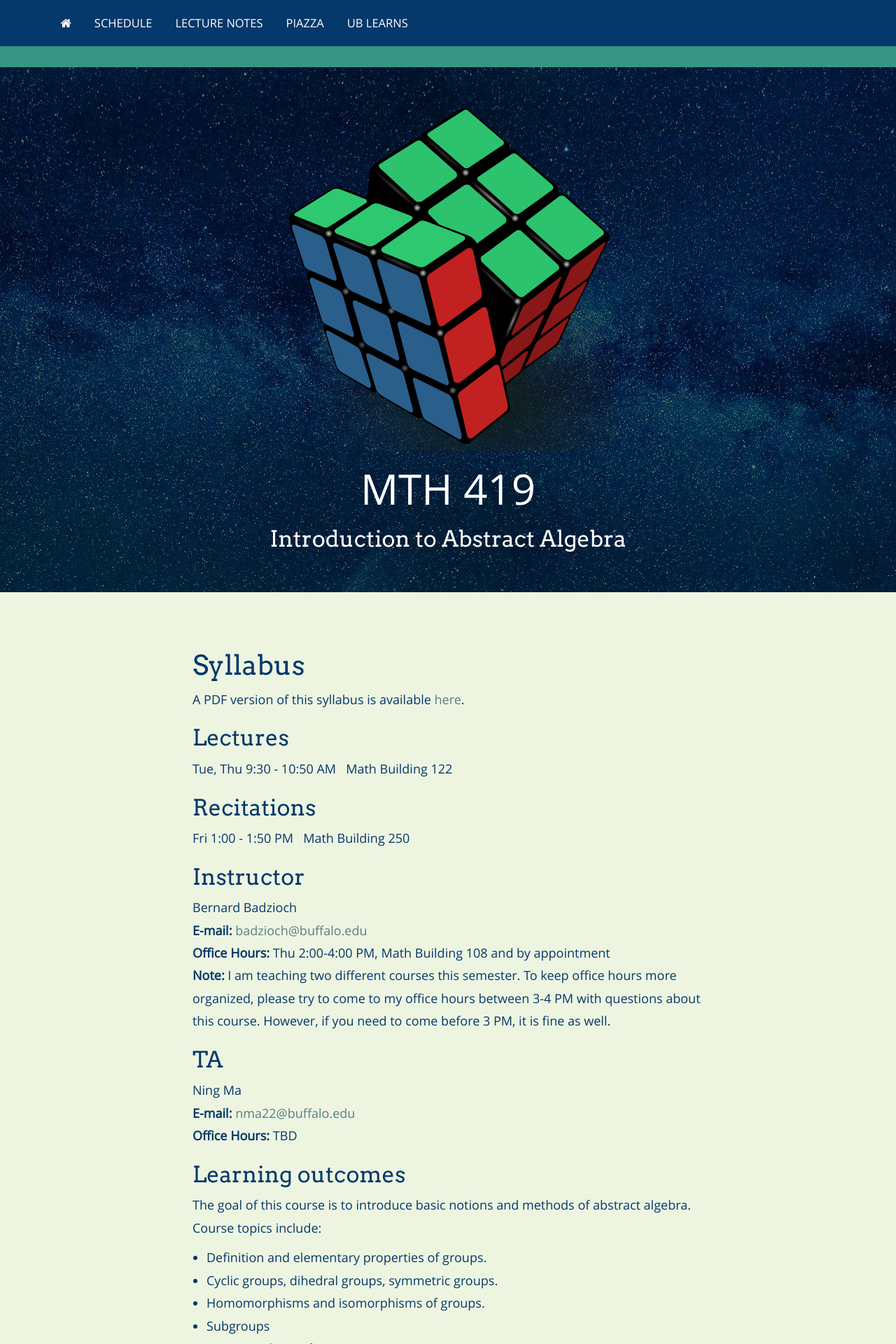
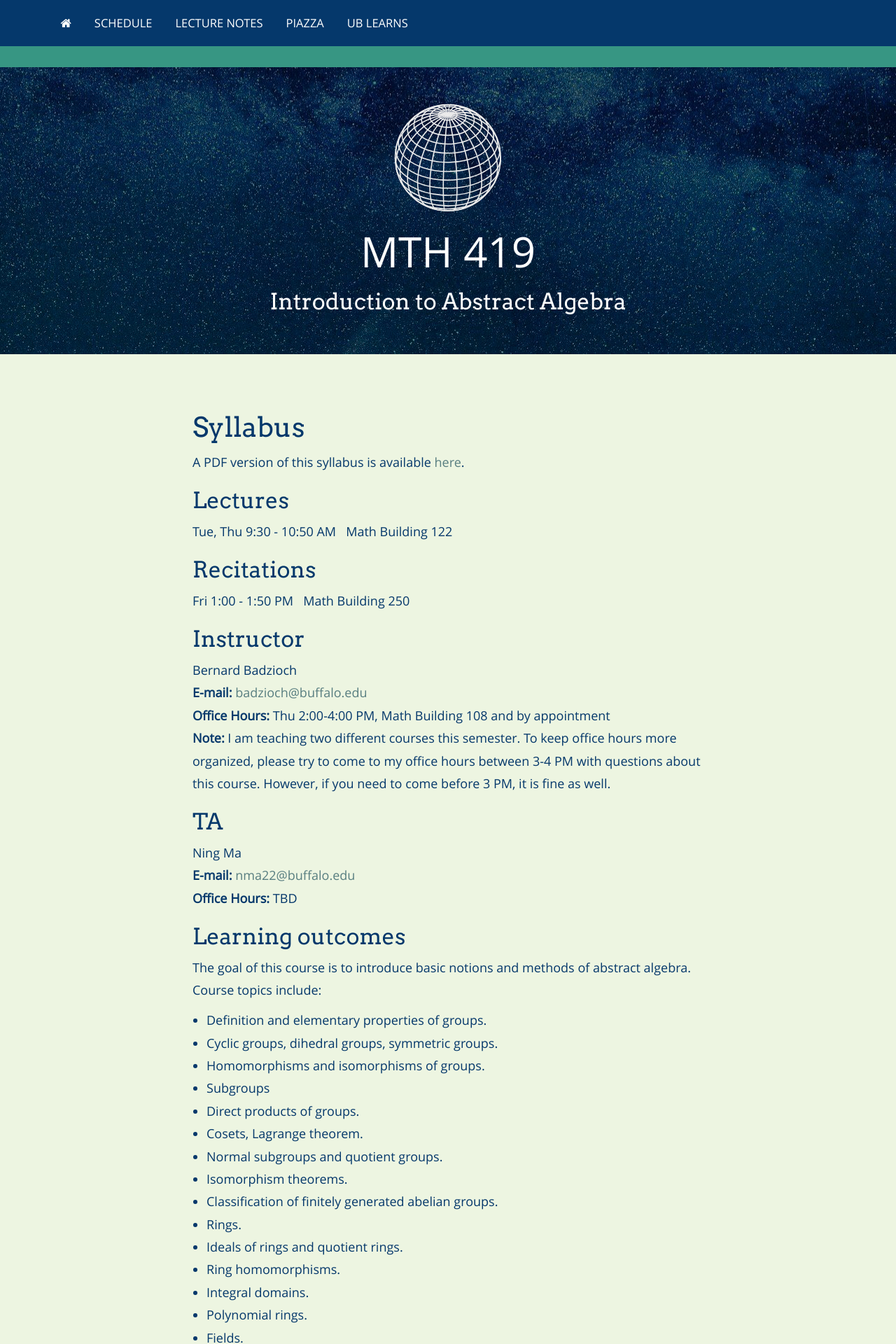
Before and after one commit to bbadzioch/419_site, a Jekyll site: the page built from index.md, in a window 1280 px wide. Shown: the top 1920 px of the page at 70% size. Built offline with Jekyll 4.4.1, drawn with Linux system fonts in a browser that asks for light colours; nearby versions of some CDN libraries.

Commit message:
Revert "tweaks"
This reverts commit 97293cadc4934a8e6acbd8f01075a925be6aeac0.

```diff
--- a/_config.yml
+++ b/_config.yml
@@ -28,4 +28,4 @@ prose:
 # this is a hex value http://www.w3schools.com/tags/ref_colorpicker.asp
 jumbotron_color: "05386B"
 jumbotron_background_image: "milky-way.jpg"
-jumbotron_image: "cube_almost_solved.svg"
+jumbotron_image: "sphere.svg"
```
Also changed, not shown: img/cube_almost_solved.svg (deleted).
